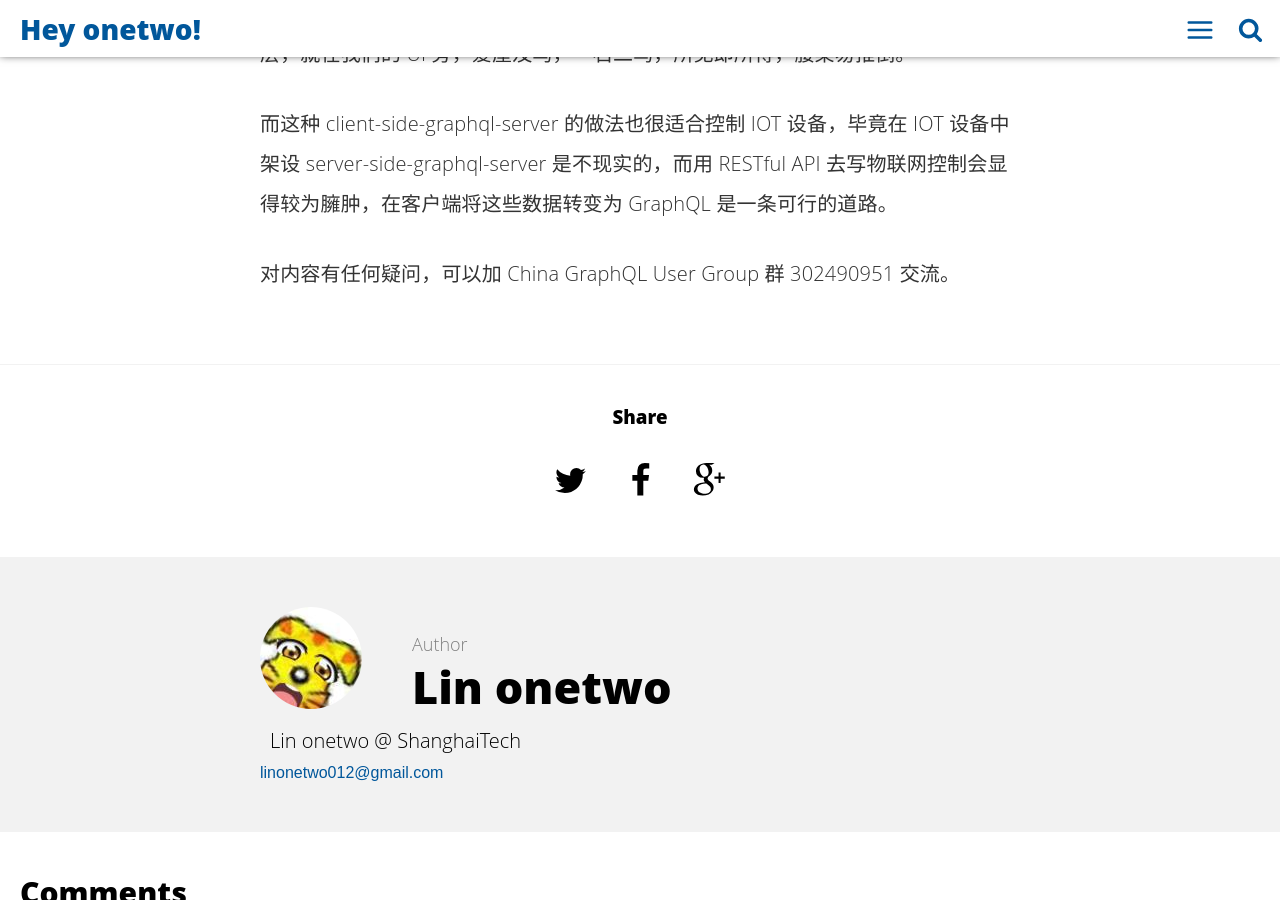
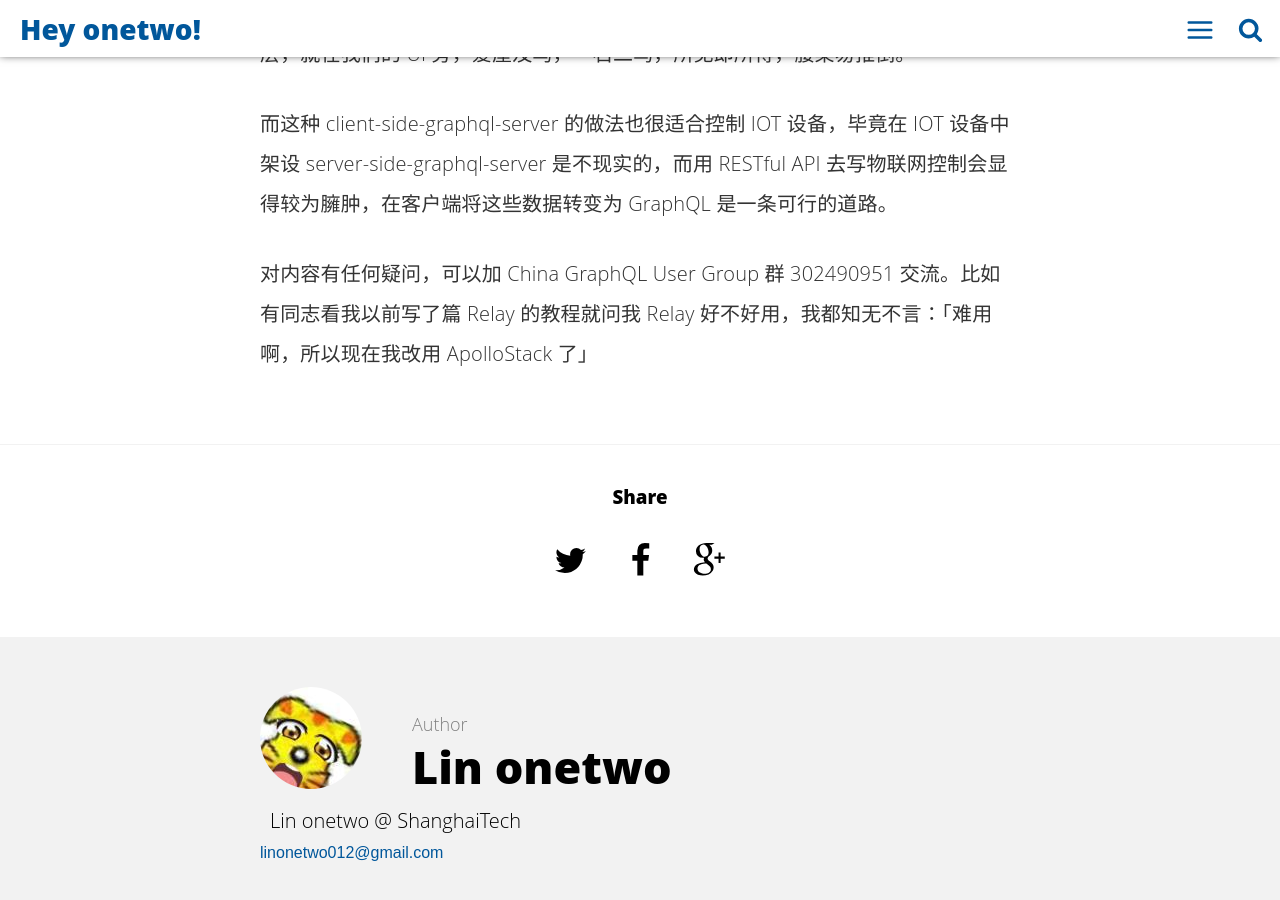
Before and after one commit to linonetwo/linonetwo.github.io, a Jekyll site: the page built from _posts/2016-09-08-把REST包装成GraphQL.1.md, in a window 1280 px wide and 900 px high, scrolled down 14230 px. Built offline with Jekyll 4.4.1, drawn with Linux system fonts in a browser that asks for light colours; comment, search, counter and statistics services are not loaded.

Commit message:
更新标题和细节

```diff
--- a/_posts/2016-09-08-把REST包装成GraphQL.1.md
+++ b/_posts/2016-09-08-把REST包装成GraphQL.1.md
@@ -1,14 +1,14 @@
 ---
 layout: post
-title: "把REST包装成GraphQL.1"
-date: 2016-09-08 22:10:20 +0800
+title: "把REST包装成GraphQL"
+date: 2016-10-02 13:27:20 +0800
 image: 'blog-author.jpg'
 description: '用更舒心的API'
 main-class: 'FrontEnd'
 color: '#66CCFF'
 tags:
 - Redux
-- Relay
+- Apollo
 - React
 - graphQL
 categories: Review
@@ -466,4 +466,4 @@
 
 而这种 client-side-graphql-server 的做法也很适合控制 IOT 设备，毕竟在 IOT 设备中架设 server-side-graphql-server 是不现实的，而用 RESTful API 去写物联网控制会显得较为臃肿，在客户端将这些数据转变为 GraphQL 是一条可行的道路。
 
-对内容有任何疑问，可以加 China GraphQL User Group 群 302490951 交流。
+对内容有任何疑问，可以加 China GraphQL User Group 群 302490951 交流。比如有同志看我以前写了篇 Relay 的教程就问我 Relay 好不好用，我都知无不言：「难用啊，所以现在我改用 ApolloStack 了」
```
